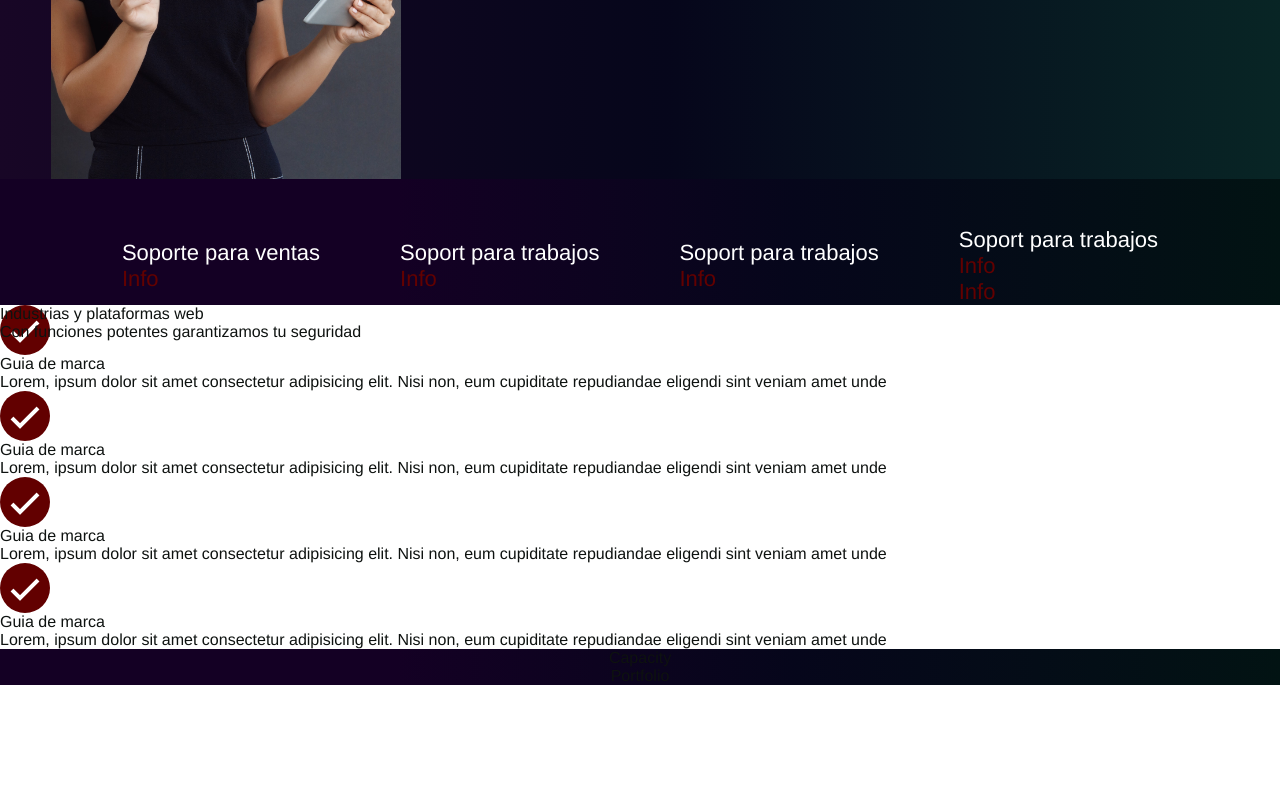
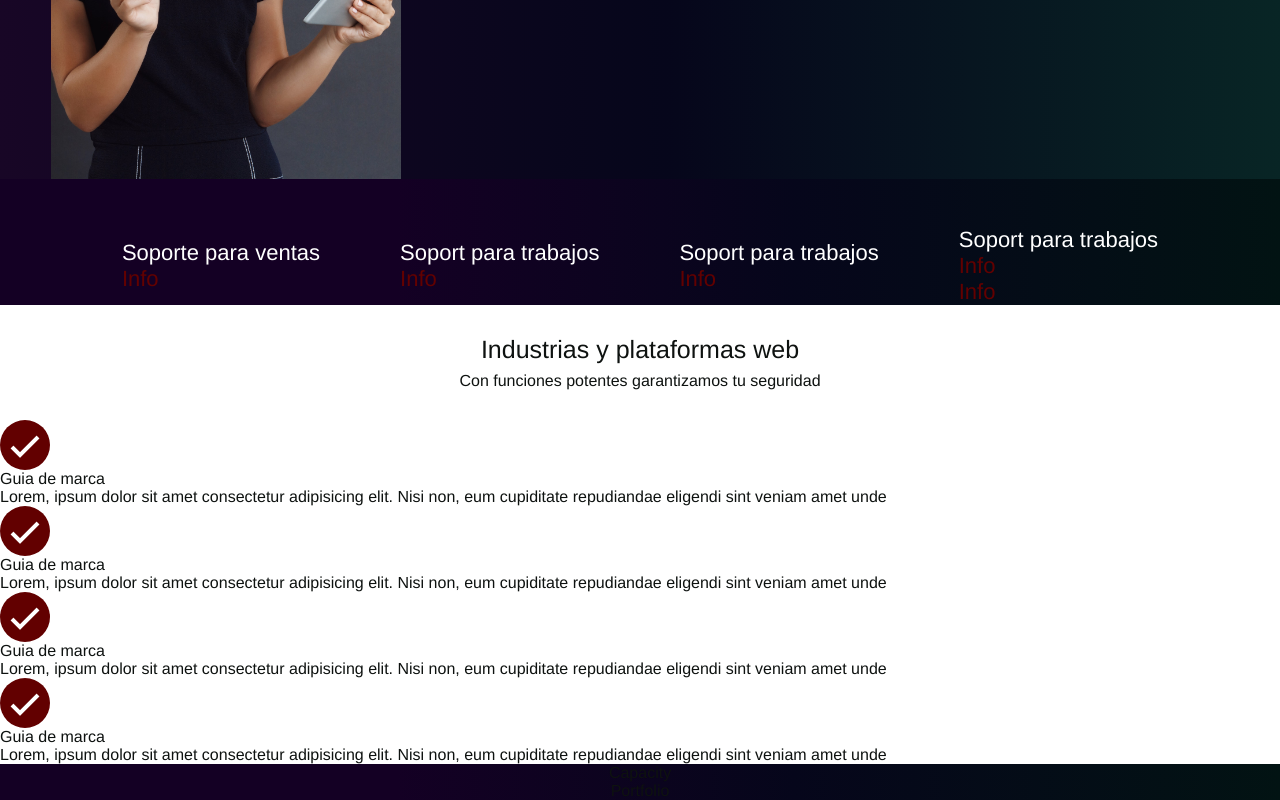
Before and after one commit to cristobalquilimaco/teguilog, a React (Vite) app: page /#/ in a window 1280 px wide. Shown: the part 1673-2473 px from the top of the page. Before the commit the page ends 2358 px from the top, so only its background shows below. Built offline with nearby package versions, Linux system fonts and the light colour scheme.

Commit message:
Se ajusta tamaño del titulo de la seccion webplataforms

```diff
--- a/src/components/WebPlataforms.jsx
+++ b/src/components/WebPlataforms.jsx
@@ -4,10 +4,10 @@ import "./styles/webPlataforms.css"
 const WebPlataforms = () => {
   return (
     <div className='principal_webPlataforms'>
-      <header className='header_web_plataforms'>
-        <h2>Industrias y plataformas web</h2>
+      <div className='header_web_plataforms'>
+        <p className='info_webplataforms'>Industrias y plataformas web</p>
         <p>Con funciones potentes garantizamos tu seguridad</p>
-      </header>
+      </div>
       <section>
       <article className='article_plataforms'>
         <i className='bx bx-check'></i>
--- a/src/components/styles/webPlataforms.css
+++ b/src/components/styles/webPlataforms.css
@@ -1,11 +1,23 @@
 .principal_webPlataforms{
 width: 100%;
 background-color: var(--background-color);
+
 }
 
 .header_web_plataforms{
+display: flex;
+flex-direction: column;
+align-items: center;
+justify-content: center;
+margin-top: 30px;
+margin-bottom: 30px;
+gap: 0.5rem;
+}
 
+.info_webplataforms{
+font-size: 25px;
 }
+
 
 .bx-check{
 background-color: var(--navbar-color);
```
